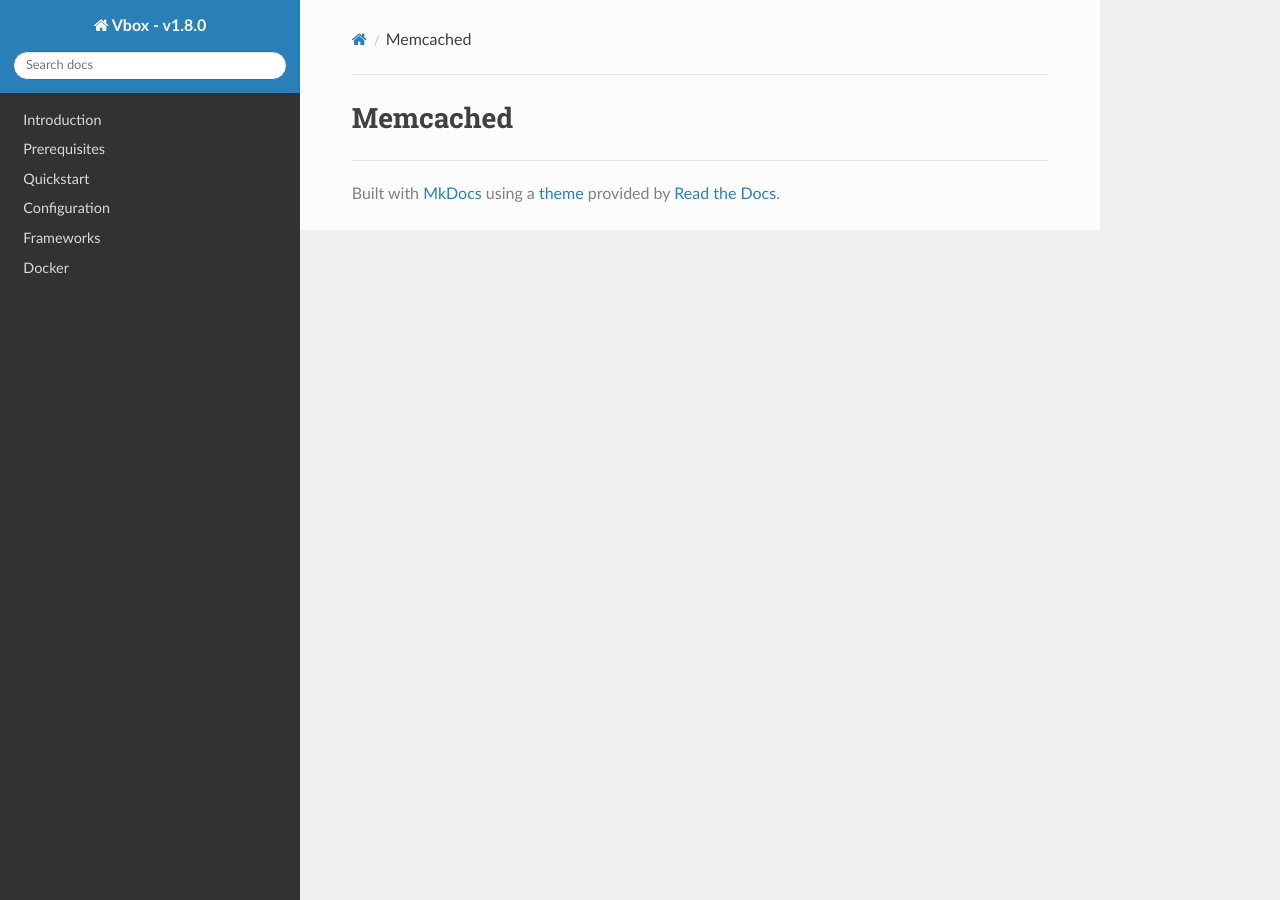
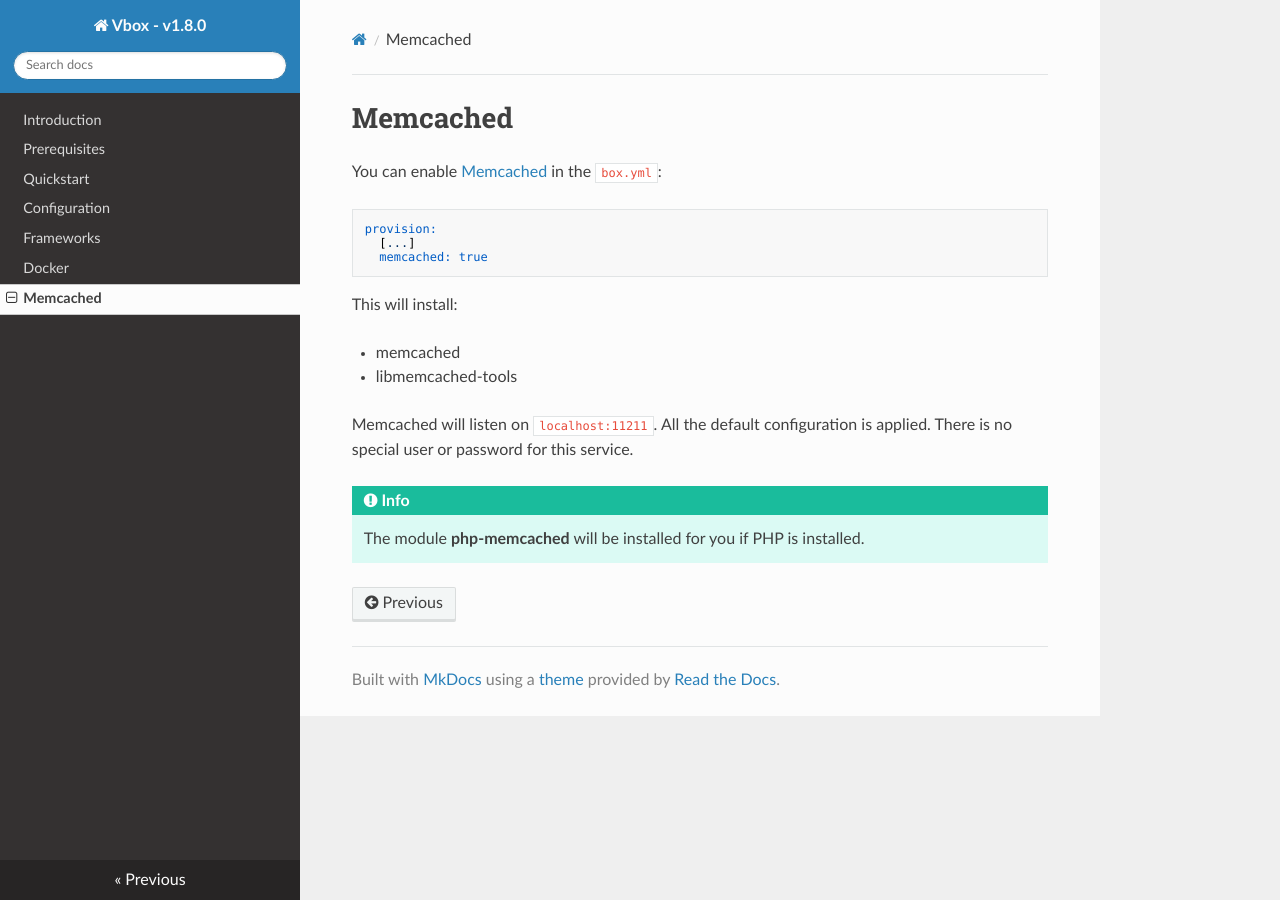
Before and after one commit to sebbaum/vbox-docu, an MkDocs documentation site: the page built from docs/memcached.md, in a window 1280 px wide. Built offline with MkDocs 1.6.1, drawn with Linux system fonts in a browser that asks for light colours; nearby versions of some CDN libraries.

Commit message:
Finished docu of Memecached

````diff
--- a/docs/memcached.md
+++ b/docs/memcached.md
@@ -1 +1,18 @@
 # Memcached
+
+You can enable [Memcached](https://memcached.org/) in the `box.yml`:
+```yml
+provision:
+  [...]
+  memcached: true
+```
+
+This will install:
+
+* memcached
+* libmemcached-tools
+
+Memcached will listen on `localhost:11211`. All the default configuration is applied. There is no special user or password for this service.
+
+!!! important "Info"
+    The module **php-memcached** will be installed for you if PHP is installed.
--- a/mkdocs.yml
+++ b/mkdocs.yml
@@ -11,6 +11,7 @@ nav:
   - Configuration: configuration.md
   - Frameworks: frameworks.md
   - Docker: docker.md
+  - Memcached: memcached.md
 
 markdown_extensions:
   - admonition
````
Also changed, not shown: docs/quickstart.md (+1 -1 lines).
